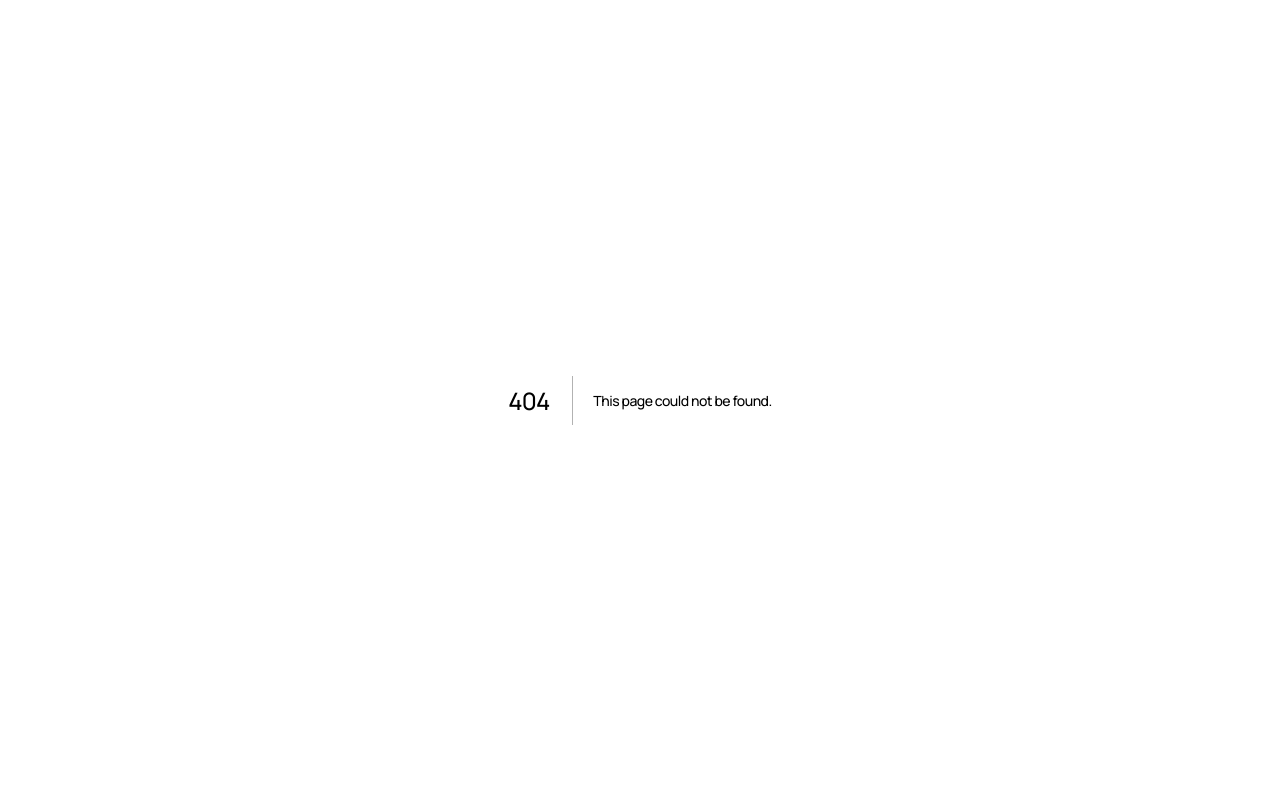
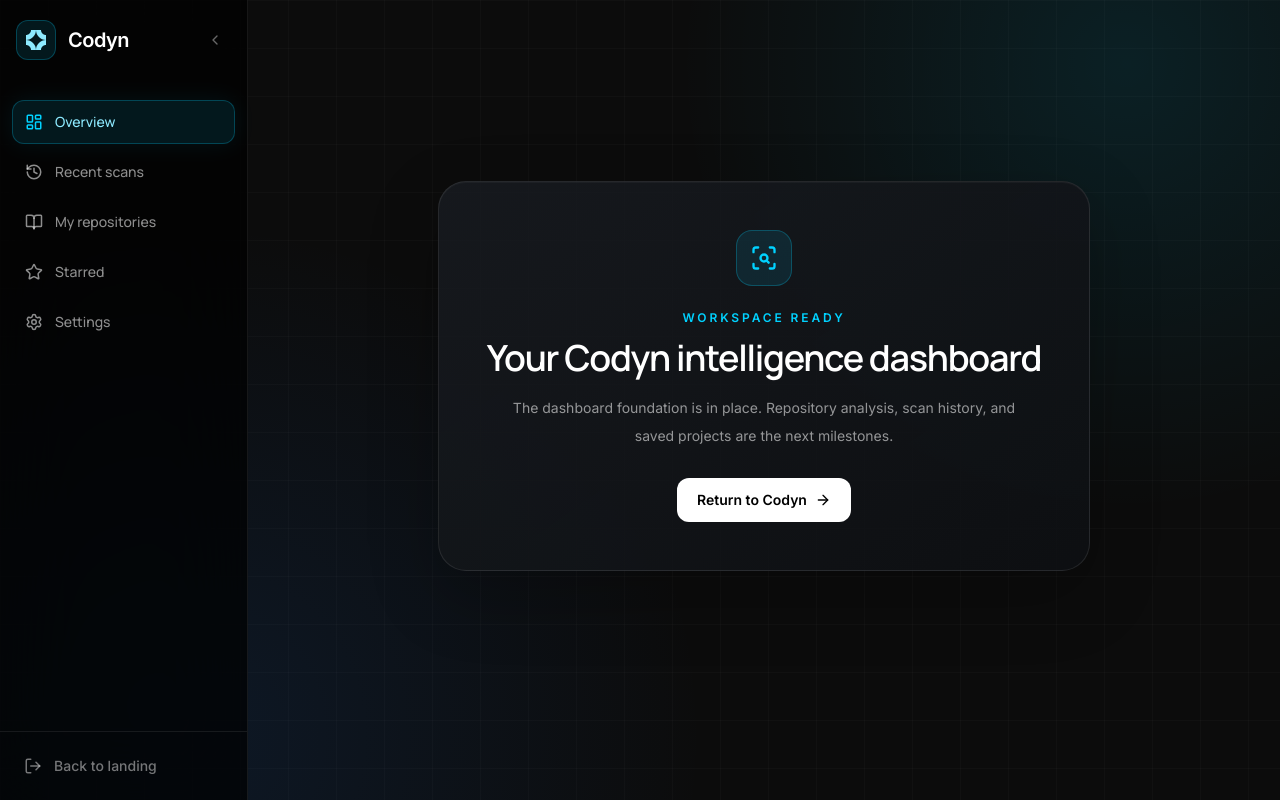
Before and after one commit to DEVAANSH001/Codyn, a Next.js app: page /dashboard in a window 1280 px wide. Before the commit this address had no page. Built offline with nearby package versions, Linux system fonts and the light colour scheme.

Commit message:
feat: add Codyn dashboard shell

```diff
--- /dev/null
+++ b/src/app/dashboard/layout.tsx
@@ -0,0 +1,5 @@
+import { DashboardShell } from '@/components/dashboard/DashboardShell';
+
+export default function DashboardLayout({ children }: Readonly<{ children: React.ReactNode }>) {
+  return <DashboardShell>{children}</DashboardShell>;
+}
--- /dev/null
+++ b/src/app/dashboard/page.tsx
@@ -0,0 +1,22 @@
+import { ArrowRight, ScanSearch } from 'lucide-react';
+import Link from 'next/link';
+
+export default function DashboardPage() {
+  return (
+    <section className="flex min-h-[calc(100dvh-8rem)] items-center justify-center">
+      <div className="dashboard-panel max-w-2xl rounded-[28px] p-8 text-center sm:p-12">
+        <span className="mx-auto grid h-14 w-14 place-items-center rounded-2xl border border-[#00d2ff]/25 bg-[#00d2ff]/10 text-[#00d2ff]">
+          <ScanSearch className="h-7 w-7" />
+        </span>
+        <p className="mt-6 text-xs font-semibold uppercase tracking-[0.24em] text-[#00d2ff]">Workspace ready</p>
+        <h1 className="mt-3 text-3xl font-semibold sm:text-4xl">Your Codyn intelligence dashboard</h1>
+        <p className="mx-auto mt-4 max-w-lg text-sm leading-7 text-white/55">
+          The dashboard foundation is in place. Repository analysis, scan history, and saved projects are the next milestones.
+        </p>
+        <Link href="/" className="dashboard-focus mt-7 inline-flex items-center gap-2 rounded-xl bg-white px-5 py-3 text-sm font-semibold text-black transition hover:bg-[#00d2ff]">
+          Return to Codyn <ArrowRight className="h-4 w-4" />
+        </Link>
+      </div>
+    </section>
+  );
+}
--- a/src/app/globals.css
+++ b/src/app/globals.css
@@ -12,6 +12,37 @@
   --blue-core: #1769d2;
   --blue-bright: #42a5ff;
   --blue-ice: #8deaff;
+  --codyn-bg: #0c0c0c;
+  --codyn-panel: #121417;
+  --codyn-panel-raised: #171a1f;
+  --codyn-border: rgba(255, 255, 255, 0.09);
+  --codyn-muted: #8d939f;
+  --codyn-accent: #00d2ff;
+}
+
+body {
+  margin: 0;
+}
+
+.dashboard-grid {
+  background-color: var(--codyn-bg);
+  background-image:
+    radial-gradient(circle at 88% 8%, rgba(0, 210, 255, 0.1), transparent 28rem),
+    radial-gradient(circle at 15% 92%, rgba(23, 105, 210, 0.13), transparent 32rem),
+    linear-gradient(rgba(255, 255, 255, 0.018) 1px, transparent 1px),
+    linear-gradient(90deg, rgba(255, 255, 255, 0.018) 1px, transparent 1px);
+  background-size: auto, auto, 48px 48px, 48px 48px;
+}
+
+.dashboard-panel {
+  border: 1px solid var(--codyn-border);
+  background: linear-gradient(145deg, rgba(23, 26, 31, 0.94), rgba(14, 16, 19, 0.92));
+  box-shadow: inset 0 1px 0 rgba(255, 255, 255, 0.035), 0 24px 70px rgba(0, 0, 0, 0.24);
+}
+
+.dashboard-focus:focus-visible {
+  outline: 2px solid var(--codyn-accent);
+  outline-offset: 3px;
 }
 
 h1,
--- /dev/null
+++ b/src/components/dashboard/DashboardShell.tsx
@@ -0,0 +1,165 @@
+'use client';
+
+import { AnimatePresence, motion } from 'motion/react';
+import {
+  BookOpen,
+  ChevronLeft,
+  History,
+  LayoutDashboard,
+  LogOut,
+  Menu,
+  Settings,
+  Star,
+  X,
+} from 'lucide-react';
+import Link from 'next/link';
+import { usePathname } from 'next/navigation';
+import { useEffect, useState } from 'react';
+import { LogoMark } from '@/components/LogoMark';
+
+const navigation = [
+  { label: 'Overview', href: '/dashboard', icon: LayoutDashboard },
+  { label: 'Recent scans', href: '/dashboard/scans', icon: History },
+  { label: 'My repositories', href: '/dashboard/repos', icon: BookOpen },
+  { label: 'Starred', href: '/dashboard/starred', icon: Star },
+  { label: 'Settings', href: '/dashboard/settings', icon: Settings },
+];
+
+function Navigation({ collapsed = false, onNavigate }: { collapsed?: boolean; onNavigate?: () => void }) {
+  const pathname = usePathname();
+
+  return (
+    <nav aria-label="Dashboard navigation" className="flex-1 space-y-1.5 px-3 py-5">
+      {navigation.map(({ label, href, icon: Icon }) => {
+        const active = href === '/dashboard' ? pathname === href : pathname.startsWith(href);
+        return (
+          <Link
+            key={href}
+            href={href}
+            onClick={onNavigate}
+            title={collapsed ? label : undefined}
+            className={`dashboard-focus group flex min-h-11 items-center gap-3 rounded-xl border px-3 text-sm font-medium transition-all ${
+              active
+                ? 'border-[#00d2ff]/25 bg-[#00d2ff]/10 text-[#8deaff] shadow-[0_0_22px_rgba(0,210,255,0.08)]'
+                : 'border-transparent text-white/55 hover:border-white/8 hover:bg-white/5 hover:text-white'
+            }`}
+          >
+            <Icon className={`h-[18px] w-[18px] shrink-0 ${active ? 'text-[#00d2ff]' : 'group-hover:text-[#00d2ff]'}`} />
+            {!collapsed && <span>{label}</span>}
+          </Link>
+        );
+      })}
+    </nav>
+  );
+}
+
+export function DashboardShell({ children }: { children: React.ReactNode }) {
+  const [collapsed, setCollapsed] = useState(false);
+  const [mobileOpen, setMobileOpen] = useState(false);
+  const pathname = usePathname();
+
+  useEffect(() => setMobileOpen(false), [pathname]);
+
+  return (
+    <div className="dashboard-grid flex min-h-dvh bg-[#0c0c0c] text-white">
+      <aside
+        className={`sticky top-0 hidden h-dvh shrink-0 flex-col border-r border-white/8 bg-black/70 backdrop-blur-2xl transition-[width] duration-300 md:flex ${
+          collapsed ? 'w-[76px]' : 'w-[248px]'
+        }`}
+      >
+        <div className="flex h-20 items-center justify-between px-4">
+          <Link href="/" aria-label="Codyn home" className="dashboard-focus flex items-center gap-3 rounded-lg">
+            <span className="grid h-10 w-10 shrink-0 place-items-center rounded-xl border border-[#00d2ff]/25 bg-[#00d2ff]/10 text-[#8deaff]">
+              <LogoMark className="h-5 w-5" />
+            </span>
+            {!collapsed && <span className="text-xl font-bold tracking-tight">Codyn</span>}
+          </Link>
+          {!collapsed && (
+            <button
+              type="button"
+              onClick={() => setCollapsed(true)}
+              className="dashboard-focus rounded-lg p-2 text-white/40 transition hover:bg-white/5 hover:text-white"
+              aria-label="Collapse sidebar"
+            >
+              <ChevronLeft className="h-4 w-4" />
+            </button>
+          )}
+        </div>
+        {collapsed && (
+          <button
+            type="button"
+            onClick={() => setCollapsed(false)}
+            className="dashboard-focus mx-auto rounded-lg p-2 text-white/40 transition hover:bg-white/5 hover:text-white"
+            aria-label="Expand sidebar"
+          >
+            <ChevronLeft className="h-4 w-4 rotate-180" />
+          </button>
+        )}
+        <Navigation collapsed={collapsed} />
+        <div className="border-t border-white/8 p-3">
+          <Link
+            href="/"
+            className="dashboard-focus flex min-h-11 items-center gap-3 rounded-xl px-3 text-sm font-medium text-white/45 transition hover:bg-white/5 hover:text-white"
+          >
+            <LogOut className="h-[18px] w-[18px] shrink-0" />
+            {!collapsed && <span>Back to landing</span>}
+          </Link>
+        </div>
+      </aside>
+
+      <header className="fixed inset-x-0 top-0 z-40 flex h-16 items-center justify-between border-b border-white/8 bg-black/80 px-4 backdrop-blur-xl md:hidden">
+        <Link href="/" className="dashboard-focus flex items-center gap-2 rounded-lg font-bold">
+          <span className="grid h-9 w-9 place-items-center rounded-xl border border-[#00d2ff]/25 bg-[#00d2ff]/10 text-[#8deaff]">
+            <LogoMark className="h-4 w-4" />
+          </span>
+          Codyn
+        </Link>
+        <button
+          type="button"
+          onClick={() => setMobileOpen(true)}
+          className="dashboard-focus rounded-xl border border-white/10 bg-white/5 p-2.5 text-white"
+          aria-label="Open navigation"
+        >
+          <Menu className="h-5 w-5" />
+        </button>
+      </header>
+
+      <AnimatePresence>
+        {mobileOpen && (
+          <>
+            <motion.button
+              type="button"
+              aria-label="Close navigation"
+              initial={{ opacity: 0 }}
+              animate={{ opacity: 1 }}
+              exit={{ opacity: 0 }}
+              onClick={() => setMobileOpen(false)}
+              className="fixed inset-0 z-50 bg-black/70 backdrop-blur-sm md:hidden"
+            />
+            <motion.aside
+              initial={{ x: '-100%' }}
+              animate={{ x: 0 }}
+              exit={{ x: '-100%' }}
+              transition={{ type: 'spring', damping: 28, stiffness: 260 }}
+              className="fixed inset-y-0 left-0 z-[60] flex w-[290px] flex-col border-r border-white/10 bg-[#0b0d10] md:hidden"
+            >
+              <div className="flex h-20 items-center justify-between px-5">
+                <div className="flex items-center gap-3 text-lg font-bold">
+                  <LogoMark className="h-5 w-5 text-[#00d2ff]" /> Codyn
+                </div>
+                <button type="button" onClick={() => setMobileOpen(false)} className="dashboard-focus rounded-lg p-2 text-white/60" aria-label="Close navigation">
+                  <X className="h-5 w-5" />
+                </button>
+              </div>
+              <Navigation onNavigate={() => setMobileOpen(false)} />
+            </motion.aside>
+          </>
+        )}
+      </AnimatePresence>
+
+      <main className="min-w-0 flex-1 pt-16 md:pt-0">
+        <div className="mx-auto w-full max-w-[1500px] p-4 sm:p-6 lg:p-8 xl:p-10">{children}</div>
+      </main>
+    </div>
+  );
+}
--- a/tsconfig.json
+++ b/tsconfig.json
@@ -39,6 +39,7 @@
     "**/*.tsx"
   ],
   "exclude": [
-    "node_modules"
+    "node_modules",
+    "repomind-main"
   ]
 }
```
